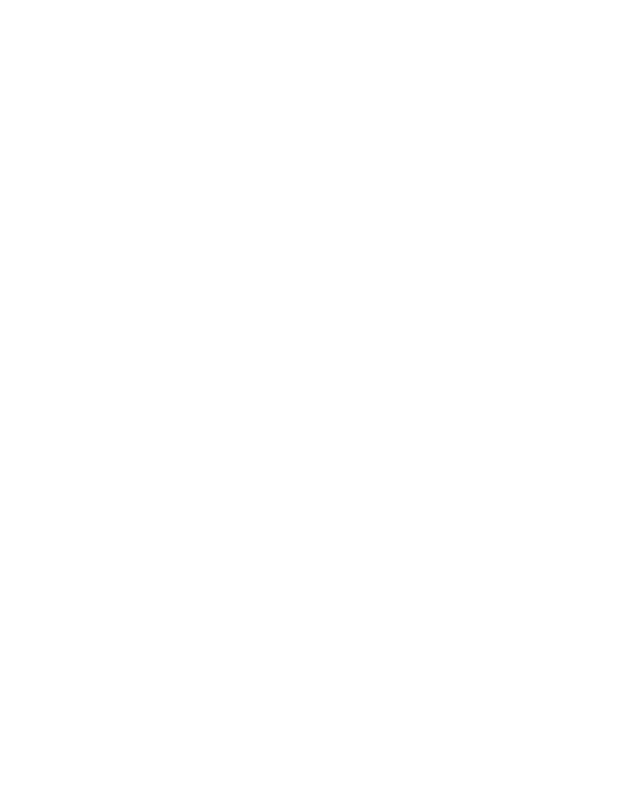
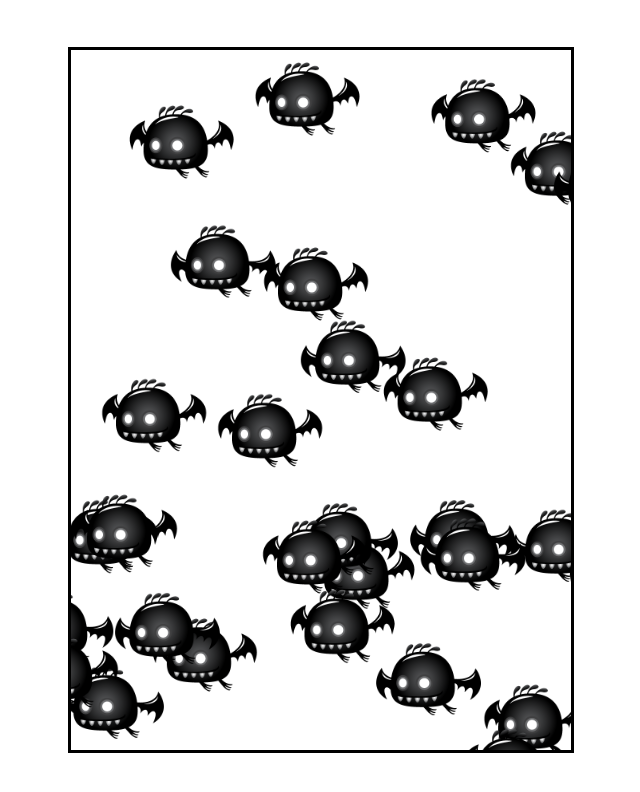
Before and after one commit to LavanyaLahari811/movement_animations, a plain HTML site: page movement2/index.html in a window 1280 px wide. Shown: the whole page, without its empty margins (319-959 px from the left). Drawn offline with Linux system fonts and the light colour scheme.

Commit message:
final movement2

```diff
--- a/movement2/index.html
+++ b/movement2/index.html
@@ -4,10 +4,10 @@
     <meta charset="UTF-8">
     <meta name="viewport" content="width=device-width, initial-scale=1.0">
     <title>Movement-2</title>
-    <link rel="stylesheet" href="./enemy2.png">
+    <link rel="stylesheet" href="../styles.css">
 </head>
 <body>
-
+    <canvas id="canvas"></canvas>
 
     <script src="./index.js"></script>
 </body>
--- a/movement2/index.js
+++ b/movement2/index.js
@@ -0,0 +1,74 @@
+/**@type {HTMLCanvasElement}*/
+
+const canvas = document.querySelector("#canvas");
+const ctx = canvas.getContext("2d");
+CANVAS_HEIGHT = canvas.height = 700;
+CANVAS_WIDTH = canvas.width = 500;
+
+const noOfEnemies = 30;
+const enemiesArray = [];
+let gameFrame = 0;
+
+class enemy {
+  constructor() {
+    this.image = new Image();
+    this.image.src = "./enemy2.png";
+    this.speed = Math.random() * 4 + 1;
+    this.spriteWidth = 266;
+    this.spriteHeight = 188;
+    this.width = this.spriteWidth / 2.5;
+    this.height = this.spriteHeight / 2.5;
+    this.x = Math.random() * (canvas.width - this.width);
+    this.y = Math.random() * (canvas.height - this.height);
+    this.frame = 0;
+    this.flapSpeed = Math.floor(Math.random() * 3 + 2);
+    this.angle = 0;
+    this.angleSpeed = Math.random() * 0.2;
+    this.curve=Math.random()*5;
+  }
+  update() {
+    this.x -= this.speed;
+    if (this.x + this.width < 0) {
+      this.x = canvas.width;
+    }
+
+    this.y +=this.curve* Math.sin(this.angle);
+    this.angle += this.angleSpeed;
+
+    if (gameFrame % this.flapSpeed == 0) {
+      if (this.frame > 4) {
+        this.frame = 0;
+      } else {
+        this.frame++;
+      }
+    }
+  }
+  draw() {
+    ctx.drawImage(
+      this.image,
+      this.frame * this.spriteWidth,
+      0,
+      this.spriteWidth,
+      this.spriteHeight,
+      this.x,
+      this.y,
+      this.width,
+      this.height
+    );
+  }
+}
+
+for (let i = 0; i < noOfEnemies; i++) {
+  enemiesArray.push(new enemy());
+}
+
+const animate = () => {
+  ctx.clearRect(0, 0, CANVAS_WIDTH, CANVAS_HEIGHT);
+  enemiesArray.forEach((enemy) => {
+    enemy.update();
+    enemy.draw();
+  });
+  gameFrame++;
+  requestAnimationFrame(animate);
+};
+animate();
```
